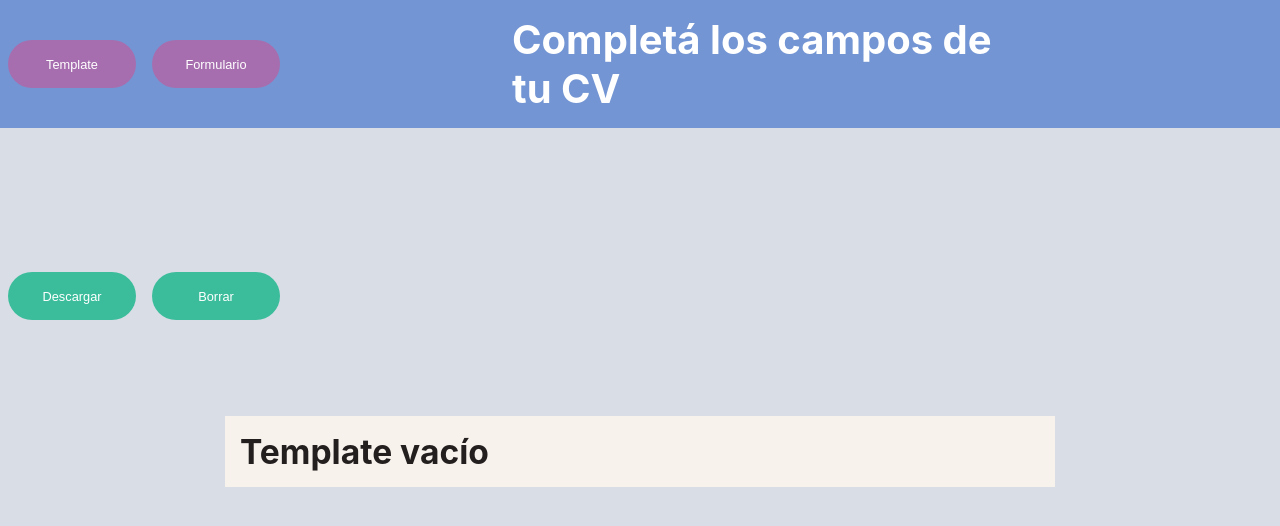
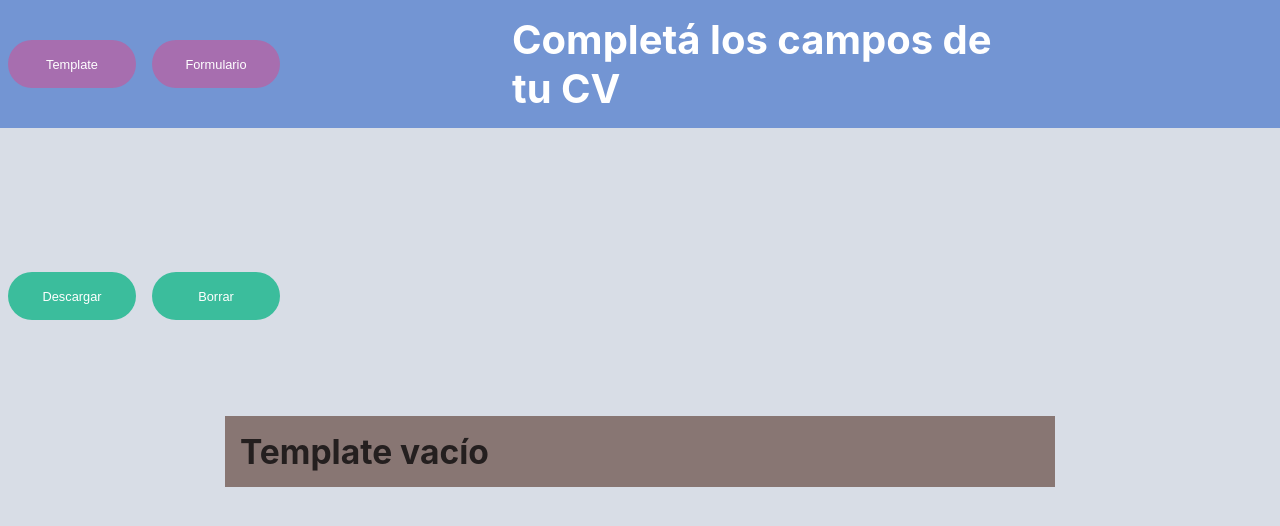
Before and after one commit to ALCavagnaro/CV_TEMPLATE_REACT, a React (Create React App) app: page /template in a window 1280 px wide. Shown: the top 526 px of the page. Built offline with nearby package versions, Linux system fonts and the light colour scheme.

Commit message:
Display flex para el template de CV

```diff
--- a/src/App.css
+++ b/src/App.css
@@ -217,13 +217,18 @@ input:checked + .slider:before {
                                                                     /* *** ESTILO PARA EL TEMPLATE *** */
 
 #pdf-template{
+  display: flex;
+  flex-direction: column;
   color:rgb(36, 31, 31);
   width:50rem;
   height: fit-content;
   margin: 5rem auto;
   font-size: 2.1rem;
-  background-color: rgb(247, 242, 236);
+  background-color: #887673;
   padding: 15px;
+  align-content: stretch;
+  justify-content: space-evenly;
+  align-items: flex-start;
 }
 
 .template-img-container{
@@ -301,11 +306,12 @@ h6 {
 
 .user-contact{
     display: flex;
+    flex-direction: column;
     color: #787575;
     font-size: 1rem;  /* antes eran 4px*/
     width: 100%;
     text-align: left;
-    background-color: antiquewhite;
+    background-color: #f3eae8;
     align-items: stretch;
     justify-content: start;
     padding: 2px;
```
